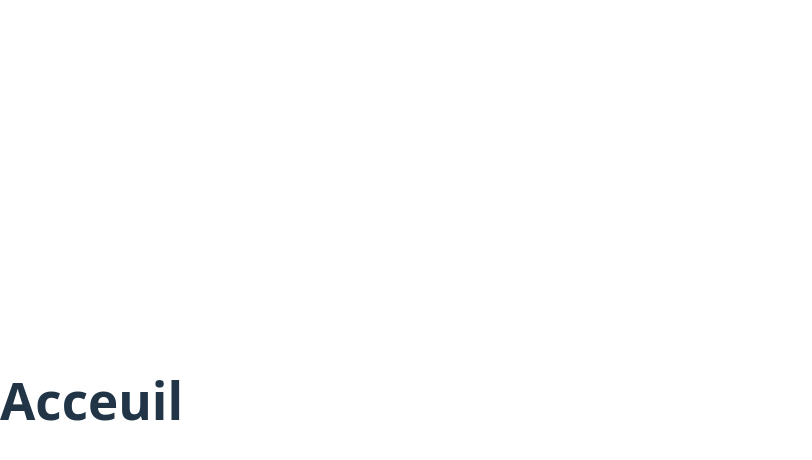
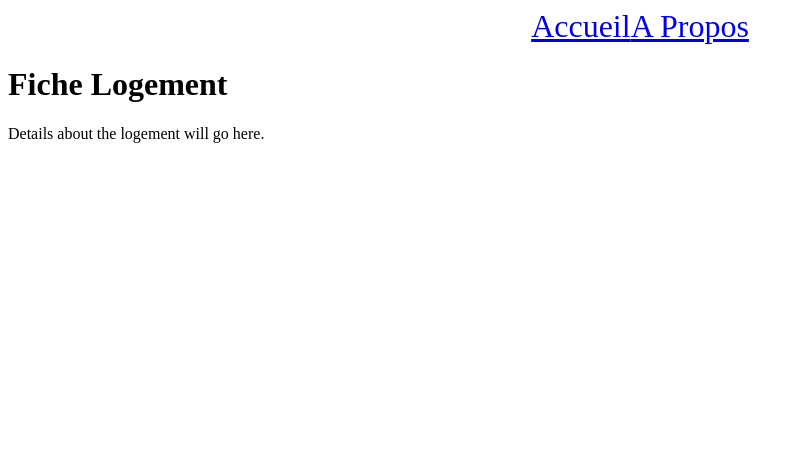
Before and after one commit to chifoumi62/react-kasa, a React (Vite) app: page /fiche_logement in a window 1280 px wide. Shown: the top 460 px of the page, without its empty margins (0-812 px from the left). Built offline with nearby package versions, Linux system fonts and the light colour scheme.

Commit message:
routage app

```diff
--- a/src/componenets/App.jsx
+++ /dev/null
@@ -1,7 +0,0 @@
-
-
-function App() {
- return <h1>Acceuil</h1>
-}
-
-export default App
--- /dev/null
+++ b/src/componenets/Error.jsx
@@ -0,0 +1,9 @@
+function Error() {
+  return (
+    <div >
+      <h1>404</h1>
+      <p>Page not found</p>
+    </div>
+  );
+}
+export default Error;
--- /dev/null
+++ b/src/componenets/Header.jsx
@@ -0,0 +1,11 @@
+import { Link } from "react-router-dom"
+
+function Header () {
+    return (
+        <nav>
+            <Link to="/">Accueil</Link>
+            <Link to="/a_propos">A Propos</Link>
+        </nav>
+    )
+}
+export default Header
--- a/src/main.jsx
+++ b/src/main.jsx
@@ -1,10 +1,24 @@
+import React from 'react'
 import { StrictMode } from 'react'
 import { createRoot } from 'react-dom/client'
-import './styles/index.css'
-import App from './componenets/App'
+import './styles/header.css'
+import App from './pages/home/App.jsx'
+import Apropos from './pages/home/a_propos/a_propos.jsx'
+import Header from './componenets/header.jsx'
+import FicheLogement from './pages/home/fiche_logement/fiche_logement.jsx'
+import Error from './componenets/Error.jsx'
+import { BrowserRouter as Router,Routes,Route } from 'react-router-dom'
 
 createRoot(document.getElementById('root')).render(
   <StrictMode>
-    <App />
+    <Router>
+      <Header />
+      <Routes>
+        <Route path="/" element={<App />} />
+        <Route path="/a_propos" element={<Apropos />} />
+        <Route path="/fiche_logement" element={<FicheLogement />} />
+        <Route path="*" element={<Error/>} />
+      </Routes>
+    </Router>
   </StrictMode>,
 )
--- /dev/null
+++ b/src/pages/home/App.jsx
@@ -0,0 +1,11 @@
+
+
+function App() {
+ return (
+    <div>
+        <h1>Accueil</h1>
+    </div>
+ )
+}
+
+export default App
--- /dev/null
+++ b/src/pages/home/a_propos/a_propos.jsx
@@ -0,0 +1,9 @@
+function Apropos() {
+  return (
+    <div>
+      <h1>À propos</h1>
+      <p>Voici un exemple de page à propos.</p>
+    </div>
+  );
+}
+export default Apropos;
--- /dev/null
+++ b/src/pages/home/fiche_logement/fiche_logement.jsx
@@ -0,0 +1,9 @@
+function FicheLogement() {
+  return (
+    <div>
+      <h1>Fiche Logement</h1>
+      <p>Details about the logement will go here.</p>
+    </div>
+  );
+}
+export default FicheLogement;
--- /dev/null
+++ b/src/styles/header.css
@@ -0,0 +1,8 @@
+nav {
+    color: blue;
+    font-size: 2em;
+    text-align: center;
+    display: flex;
+    justify-content: center;
+    align-items: center;
+}
```
